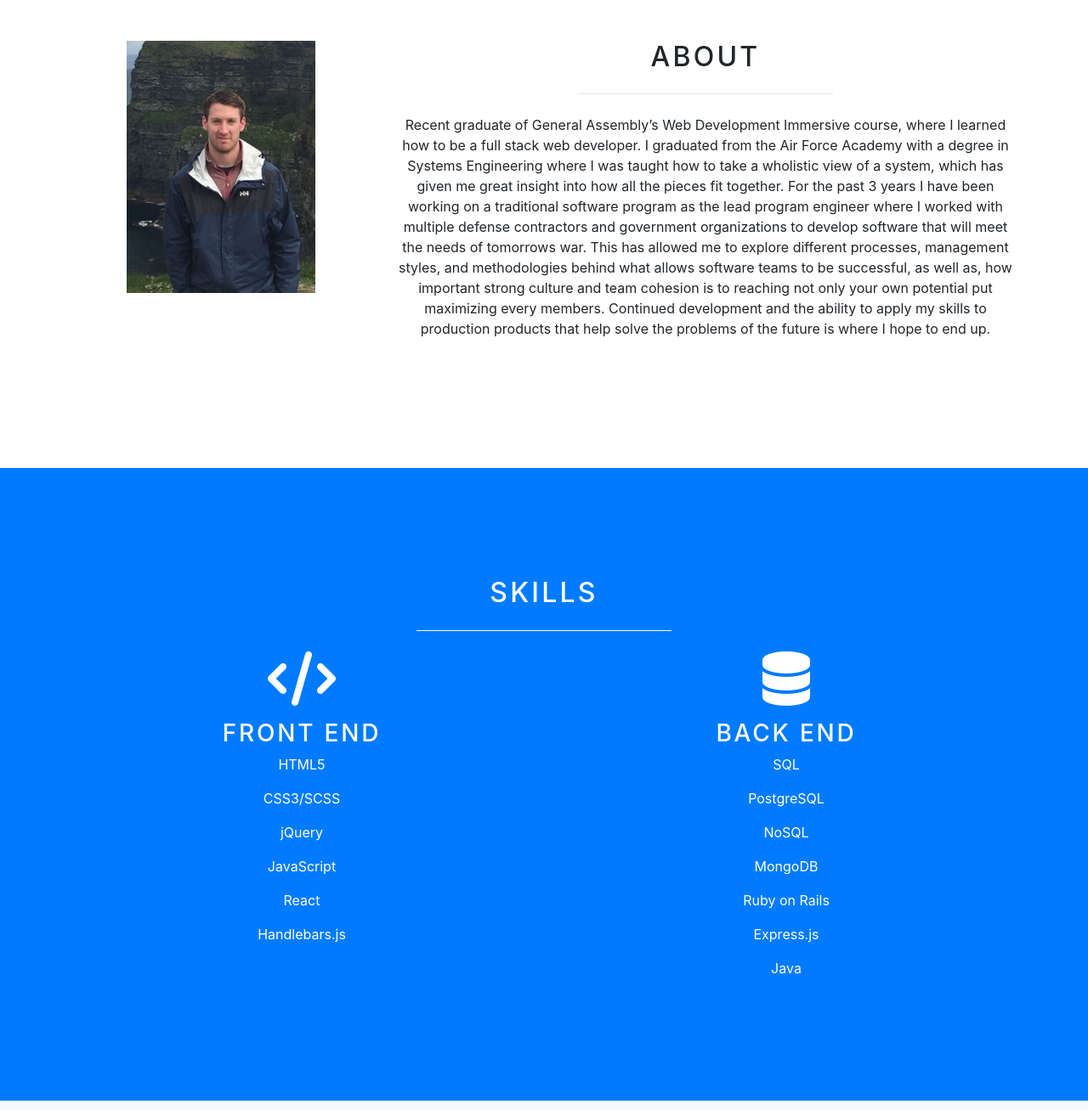
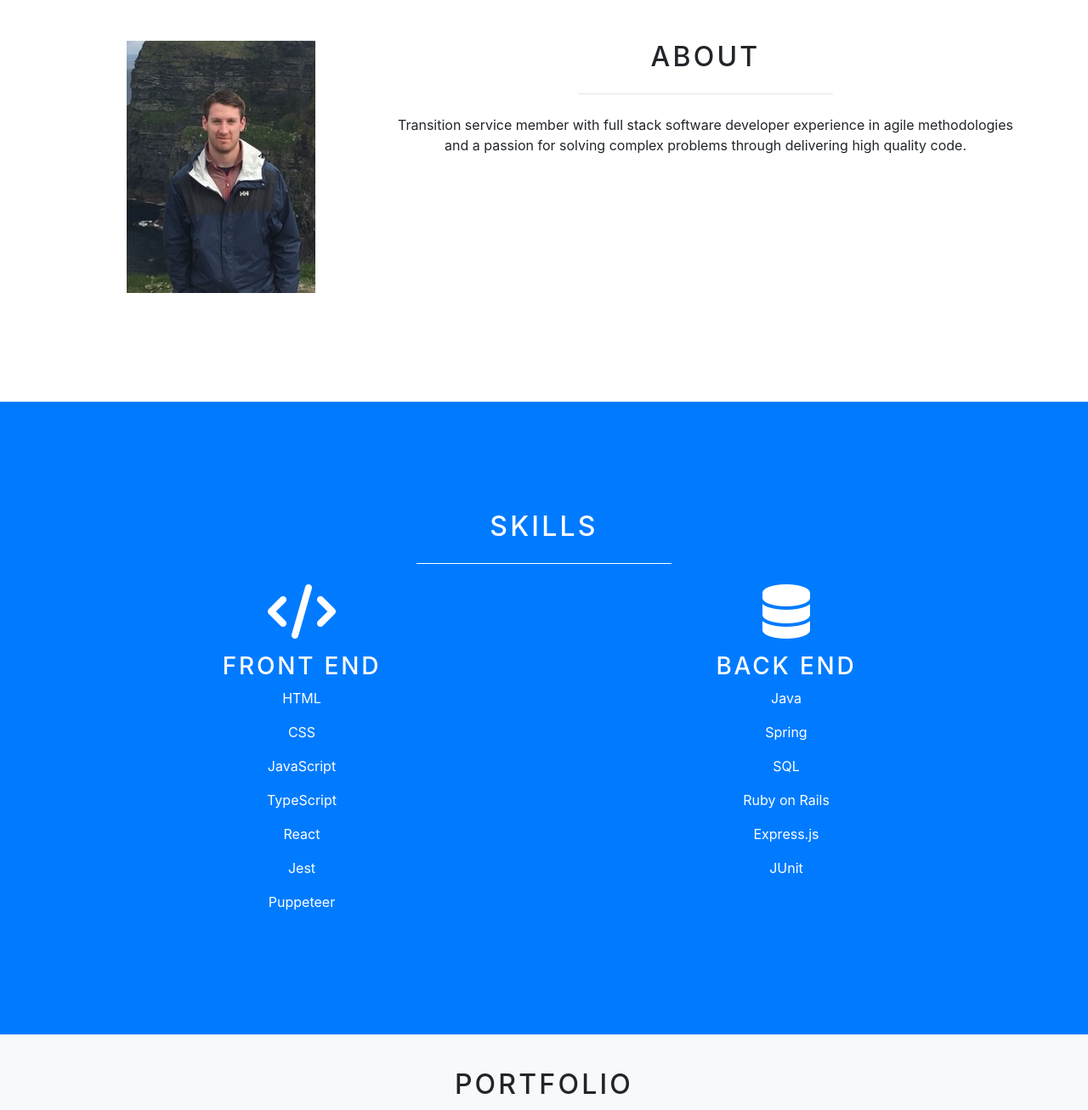
Before and after one commit to swholm19/swholm19.github.io, a website with bundled scripts: page index.html in a window 1280 px wide. Shown: the part 880-2187 px from the top of the page at 85% size. Built offline with nearby package versions, Linux system fonts and the light colour scheme.

Commit message:
Update Information

```diff
--- a/index.html
+++ b/index.html
@@ -83,18 +83,9 @@
         <div class="col-md-8 mx-auto text-center">
           <h2 class="section-heading">About</h2>
           <hr class="my-4">
-          <p class="mb-4">Recent graduate of General Assembly’s Web Development Immersive course,
-            where I learned how to be a full stack web developer. I graduated from the Air Force Academy
-            with a degree in Systems Engineering where I was taught how to take a wholistic
-            view of a system, which has given me great insight into how all the pieces fit together.
-            For the past 3 years I have been working on a traditional software program as the lead program engineer
-            where I worked with multiple defense contractors and government organizations to develop software
-            that will meet the needs of tomorrows war. This has allowed me to explore different processes,
-            management styles, and methodologies behind what allows software teams to be successful,
-            as well as, how important strong culture and team cohesion is to reaching not only your own
-            potential put maximizing every members. Continued development and the ability to apply my
-            skills to production products that help solve the problems of the future is where I hope to end
-            up.</p>
+          <p class="mb-4">Transition service member with full stack software developer experience in
+            agile methodologies and a passion for solving complex problems through
+            delivering high quality code.</p>
         </div>
       </div>
     </div>
@@ -114,25 +105,23 @@
         <div class="col-md-6 text-center">
           <i class="fa fa-4x fa-code text-white mb-3 sr-icons"></i>
           <h3>Front End</h3>
-          <p>HTML5</p>
-          <p>CSS3/SCSS</p>
-          <p>jQuery</p>
+          <p>HTML</p>
+          <p>CSS</p>
           <p>JavaScript</p>
+          <p>TypeScript</p>
           <p>React</p>
-          <!-- <p>Ember.js</p> -->
-          <p>Handlebars.js</p>
+          <p>Jest</p>
+          <p>Puppeteer</p>
         </div>
         <div class="col-md-6 text-center">
           <i class="fa fa-4x fa-database text-white mb-3 sr-icons"></i>
           <h3>Back End</h3>
+          <p>Java</p>
+          <p>Spring</p>
           <p>SQL</p>
-          <p>PostgreSQL</p>
-          <p>NoSQL</p>
-          <p>MongoDB</p>
           <p>Ruby on Rails</p>
           <p>Express.js</p>
-          <p>Java</p>
-          <!-- <p>Spring</p> -->
+          <p>JUnit</p>
         </div>
       </div>
     </div>
@@ -169,7 +158,8 @@
         <div class="col-md-3">
           <h3>Warranty Tracker</h3>
           <p><br><a target="_blank" href="https://scottwholm.com/warranty-tracking-client/" class="btn btn-light">Live site</a>
-            <a target="_blank" href="https://github.com/swholm19/warranty-tracking-client" class="btn btn-light">Front End Repo</a></p>
+            <a target="_blank" href="https://github.com/swholm19/warranty-tracking-client" class="btn btn-light">Front End Repo</a>
+            <a target="_blank" href="https://github.com/swholm19/warranty-tracking-api" class="btn btn-light">Back End Repo</a></p>
         </div>
         <div class="col-md-9"><img class="img-fluid" src="img/warranty_screenshot.png" alt="">
           <h5>Description</h5>
@@ -186,15 +176,16 @@
         <div class="col-md-3">
           <h3>The Fantasy Football Manager</h3>
           <p><br><a target="_blank" href="https://swholm19.github.io/full-stack-tffm-project-client/" class="btn btn-light">Live site</a>
-            <a target="_blank" href="https://github.com/swholm19/full-stack-tffm-project-client" class="btn btn-light">Front End Repo</a></p>
+            <a target="_blank" href="https://github.com/swholm19/full-stack-tffm-project-client" class="btn btn-light">Front End Repo</a>
+            <a target="_blank" href="https://github.com/swholm19/full-stack-tffm-project-api" class="btn btn-light">Back End Repo</a></p>
         </div>
         <div class="col-md-9"><img class="img-fluid" src="img/tffm_screenshot.png" alt="">
           <h5>Description</h5>
           <p>Ever lose track of the players on your team from year to year. This application
             will help fantasy football managers who are in a keeper or draft league,
-            where they need to keep track of there players from year to year.
+            where they need to keep track of their players from year to year.
             This is a full stack single page application that will help track your team and remove
-            any doubt that your league commissionar is fiddling with league rosters. This application is built on
+            any doubt that your league commissioner is fiddling with league rosters. This application is built on
             HTML, CSS, JavaScript, and Bootstrap for the front end and Ruby on Rails and PostgresSQL for the back end.</p>
         </div>
       </div>
--- a/package.json
+++ b/package.json
@@ -7,7 +7,9 @@
     "content": "CC­BY­NC­SA 4.0"
   },
   "dependencies": {
-    "jquery": "^3.1.1"
+    "build": "^0.1.4",
+    "jquery": "^3.1.1",
+    "serve": "^14.1.2"
   },
   "devDependencies": {
     "eslint": "^3.15.0",
```
Also changed, not shown: 1 other file.
